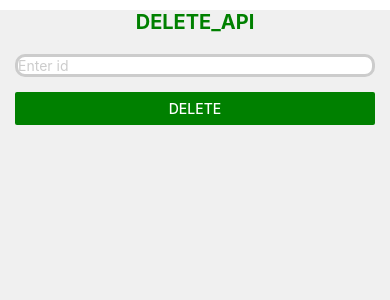
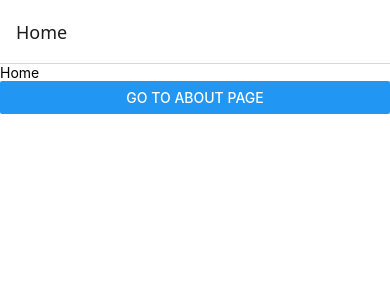
Before and after one commit to DagoTshering/Test-Project, a React Native app: screen /Home in a window 390 px wide. Shown: the top 300 px of the page. Built offline with nearby package versions, Linux system fonts and the light colour scheme.

Commit message:
stack navigation

```diff
--- a/App.jsx
+++ b/App.jsx
@@ -1,5 +1,9 @@
 import { View, Text, Button, FlatList,} from 'react-native' // we want to import multiple components from a module, we have to use {} bracket
 import React from 'react'
+import { NavigationContainer } from '@react-navigation/native'
+import { createNativeStackNavigator } from '@react-navigation/native-stack'
+import Home from './src/navigation-screens/Home';
+import About from './src/navigation-screens/About';
 // import LoginForm from './src/components/LoginForm'
 // import ContactListScreen from './src/srceens/contact/ContactListScreen'
 // import ClassComponent from './src/components/ClassComponent'
@@ -17,7 +21,7 @@
 // import POST_API from './src/components/POST_API'
 // import PUT_API from './src/components/PUT_API'
 // import PATCH_API from './src/components/PATCH_API'
-import DELETE_API from './src/components/DELETE_API'
+// import DELETE_API from './src/components/DELETE_API'
 // import FlatListScreen from './src/components/FlatListScreen'
 // import SectionListScreen from './src/components/SectionListScreen'
 // import Grid from './src/components/Grid'
@@ -29,9 +33,11 @@
 // import Props from './src/components/Props'
 // import UseStateHook from './src/components/UseStateHook'
 
+const Stack = createNativeStackNavigator();
+
 const App = () => {
   return (
-    <View style={{flex: 1}}>
+    <View /*style={{flex: 1}}*/>
       {/* <JSX/>
       <First/>
       <Text style={{fontSize: 30}}>This is my first React App</Text>
@@ -61,7 +67,13 @@
       {/* <POST_API/> */}
       {/* <PUT_API/> */}
       {/* <PATCH_API/> */}
-      <DELETE_API/>
+      {/* <DELETE_API/> */}
+      <NavigationContainer>
+        <Stack.Navigator>
+          <Stack.Screen  name="Home" component={Home}/>
+          <Stack.Screen  name="About" component={About}/>
+        </Stack.Navigator>
+      </NavigationContainer>
     </View>
   )
 }
--- /dev/null
+++ b/src/navigation-screens/About.jsx
@@ -0,0 +1,12 @@
+import { View, Text } from 'react-native'
+import React from 'react'
+
+const About = () => {
+  return (
+    <View>
+      <Text>About</Text>
+    </View>
+  )
+}
+
+export default About
--- /dev/null
+++ b/src/navigation-screens/Home.jsx
@@ -0,0 +1,13 @@
+import { View, Text, Button } from 'react-native'
+import React from 'react'
+
+const Home = ({navigation}) => {
+  return (
+    <View>
+      <Text>Home</Text>
+      <Button title='Go to About page' onPress={() => navigation.navigate('About')}/>
+    </View>
+  )
+}
+
+export default Home
```
Also changed, not shown: package.json (+6 -1 lines), 2 other files (tests, documents, lock files or other folders).
